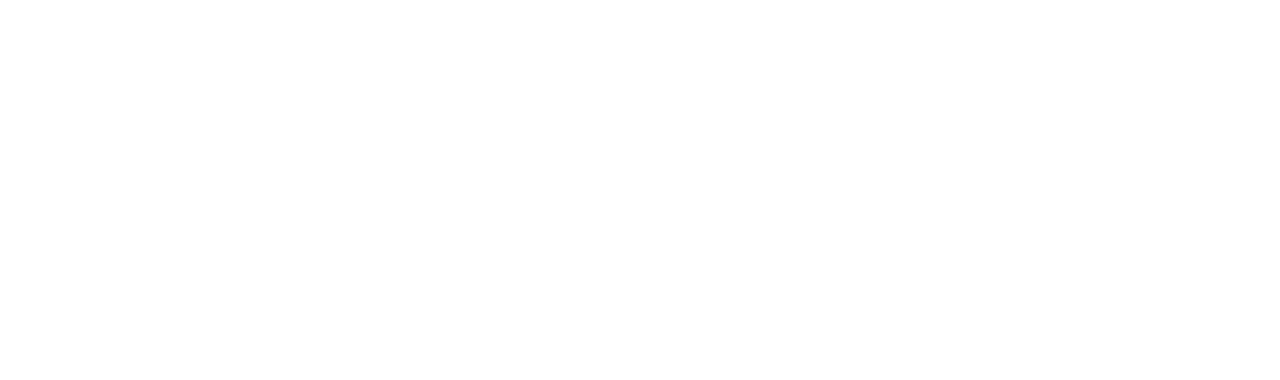
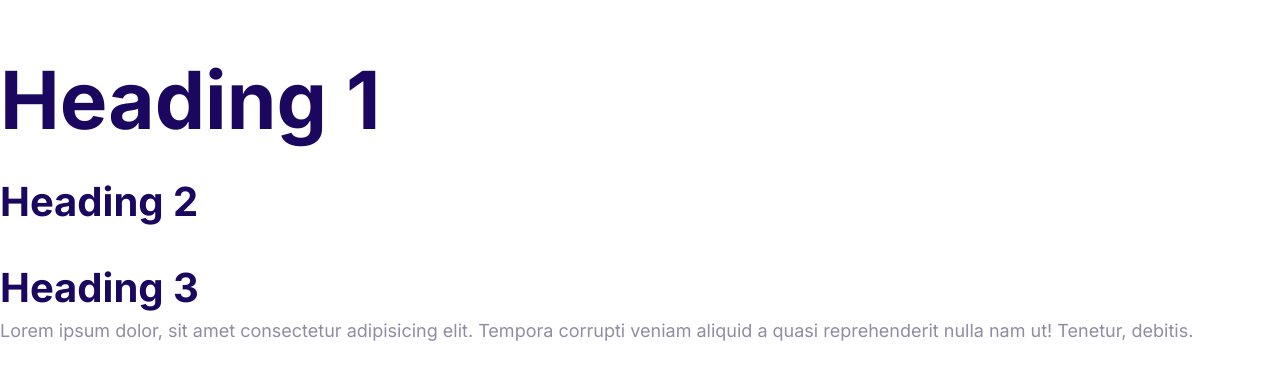
Before and after one commit to Cielo2021/cloud, a plain HTML site: page index.html in a window 1280 px wide. Drawn offline with Linux system fonts and the light colour scheme.

Commit message:
Define the styles for the fonts

```diff
--- a/css/style.css
+++ b/css/style.css
@@ -5,3 +5,53 @@
     --color-headings: #1b0760;
     --color-body: #918ca4;
 }
+
+html {
+    /* 62.5 of 16px = 10px */
+    font-size: 62.5%;
+}
+
+body {
+    font-family: inter, arial, helvetica, sans-serif;
+    font-size: 2.4rem;
+    color: var(--color-body);
+}
+
+h1,
+h2,
+h3 {
+    color: var(--color-headings);
+    margin-bottom: 1rem;
+}
+
+h1 {
+    /* 1x font size of the html element */
+    font-size: 7rem
+}
+
+h2 {
+    font-size: 4rem;
+}
+
+h3 {
+    font-size: 3rem;
+}
+
+p {
+    margin-top: 0;
+}
+
+@media screen and (min-width: 1024px) {
+    body {
+        font-size: 1.8rem;
+    }
+
+    h1 {
+        font-size: 8rem;
+    }
+
+    h3 {
+        font-size: 4rem;
+    }
+
+}
--- a/index.html
+++ b/index.html
@@ -4,8 +4,22 @@
     <meta charset="UTF-8" />
     <meta name="viewport" content="width=device-width, initial-scale=1.0" />
     <title>Document</title>
+    <link rel="preconnect" href="https://fonts.googleapis.com" />
+    <link rel="preconnect" href="https://fonts.gstatic.com" crossorigin />
+    <link
+      href="https://fonts.googleapis.com/css2?family=Inter:wght@100..900&display=swap"
+      rel="stylesheet"
+    />
     <link rel="stylesheet" href="css/normalize.css" />
     <link rel="stylesheet" href="css/style.css" />
   </head>
-  <body></body>
+  <body>
+    <h1>Heading 1</h1>
+    <h2>Heading 2</h2>
+    <h3>Heading 3</h3>
+    <p>
+      Lorem ipsum dolor, sit amet consectetur adipisicing elit. Tempora corrupti
+      veniam aliquid a quasi reprehenderit nulla nam ut! Tenetur, debitis.
+    </p>
+  </body>
 </html>
--- a/test.ts
+++ /dev/null
@@ -1 +0,0 @@
-// Adding additional information
```
